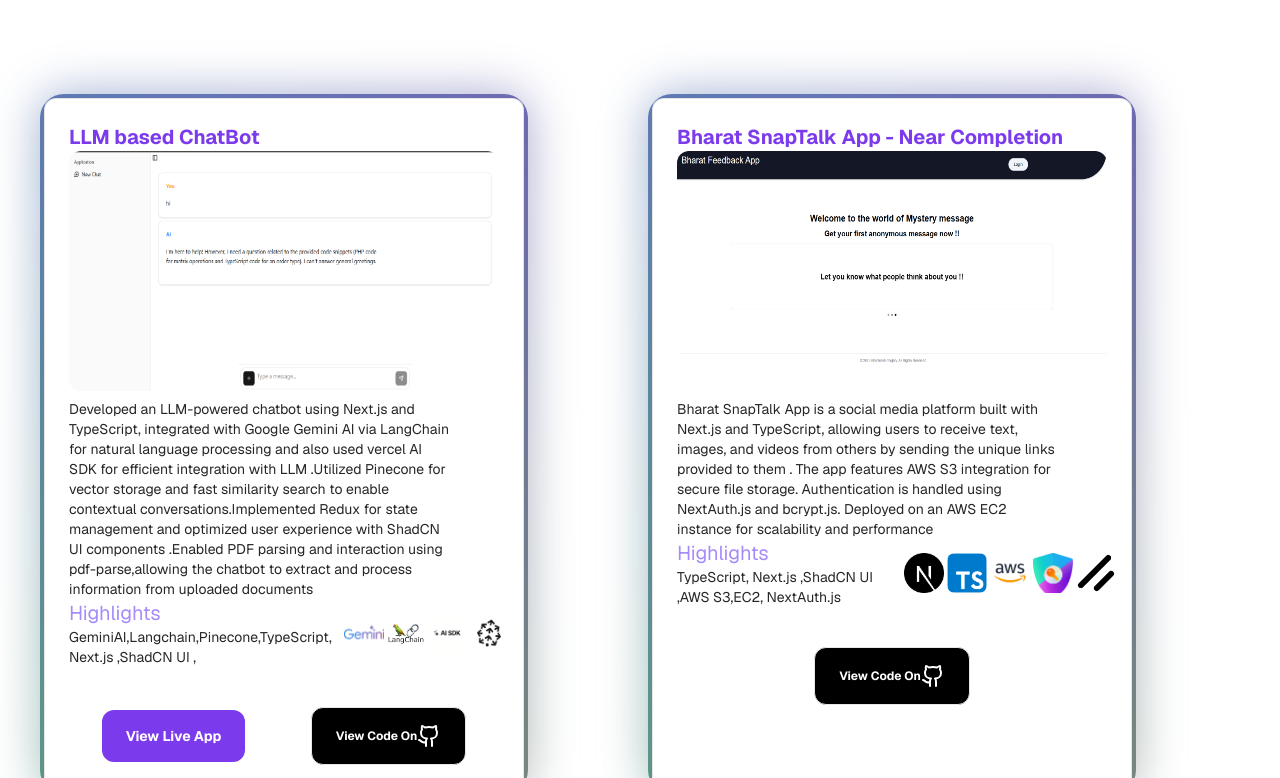
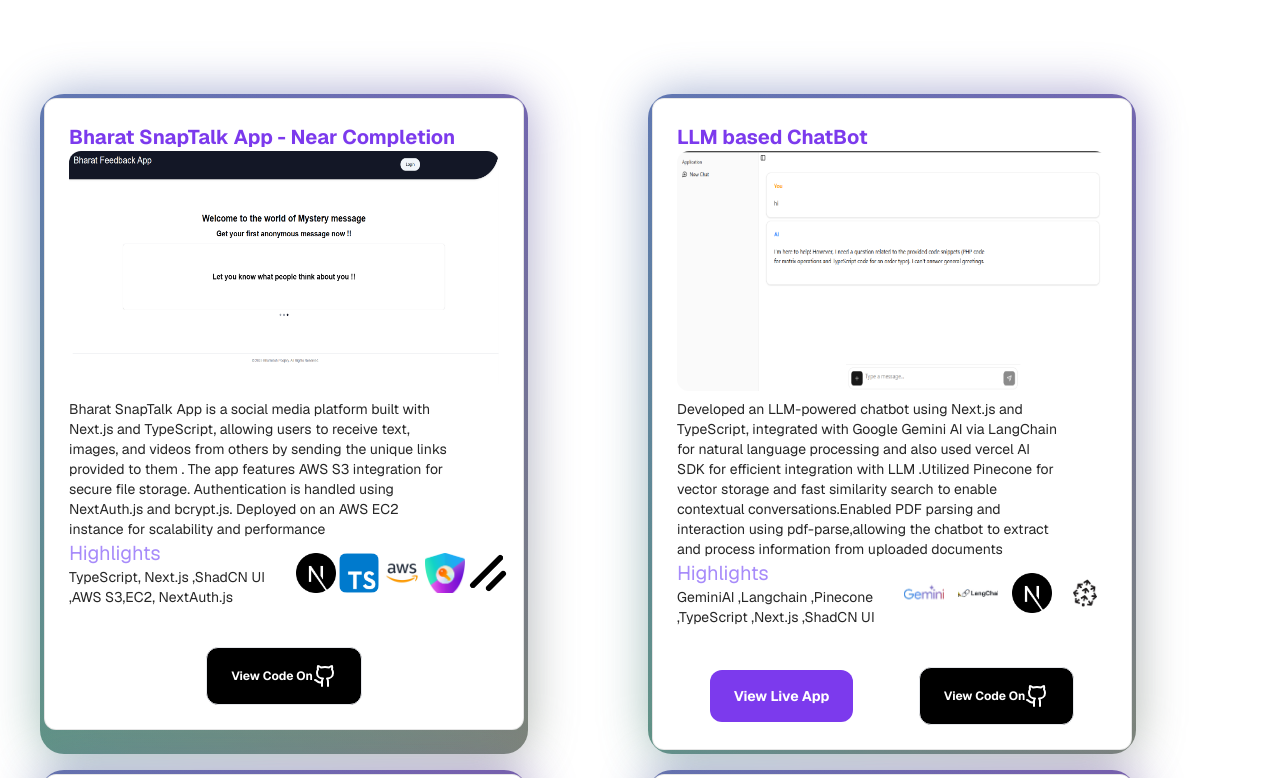
Before and after one commit to BharateshPoojary/portfolio, a Next.js app: page / in a window 1280 px wide. Shown: the part 2502-3280 px from the top of the page. Built offline with nearby package versions, Linux system fonts and the light colour scheme.

Commit message:
refactored

```diff
--- a/src/components/layout/GradientCards.tsx
+++ b/src/components/layout/GradientCards.tsx
@@ -32,23 +32,6 @@ const GradientCards = () => {
   const projects: ProjectsType[] = [
     {
       id: 1,
-      title: "LLM based ChatBot",
-      src: "/bharat-llm-model.png",
-      alt: "bharat llm based chatbot",
-      description: `Developed an LLM-powered chatbot using Next.js and TypeScript, integrated with Google Gemini AI via LangChain for natural language processing and also used vercel AI SDK for efficient integration with LLM .Utilized Pinecone for vector storage and fast similarity search to enable contextual conversations.Implemented Redux for state management and optimized user experience with ShadCN UI components .Enabled PDF parsing and interaction using pdf-parse,allowing the chatbot to extract and process information from uploaded documents`,
-      majorConcepts:
-        "GeminiAI,Langchain,Pinecone,TypeScript, Next.js ,ShadCN UI ,",
-      techStacks: [
-        { id: 1, name: "Gemini AI", image: "/gemini-logo.webp" },
-        { id: 2, name: "Langchain", image: "/langchain.webp" },
-        { id: 3, name: "AI SDK", image: "/AI-SDK.png" },
-        { id: 4, name: "Pinecone DB", image: "/pinecone.png" },
-      ],
-      githubLink: "https://github.com/BharateshPoojary/llm-model",
-      demoLink: "https://bharat-llm-model.vercel.app",
-    },
-    {
-      id: 2,
       title: "Bharat SnapTalk App - Near Completion",
       src: "/bharat-snaptalk.png",
       alt: "bharat snaptalk app",
@@ -62,6 +45,23 @@ const GradientCards = () => {
         { id: 5, name: "ShadCN UI", image: "/shadcn.png" },
       ],
       githubLink: "https://github.com/BharateshPoojary/feedback-app",
+    },
+    {
+      id: 2,
+      title: "LLM based ChatBot",
+      src: "/bharat-llm-model.png",
+      alt: "bharat llm based chatbot",
+      description: `Developed an LLM-powered chatbot using Next.js and TypeScript, integrated with Google Gemini AI via LangChain for natural language processing and also used vercel AI SDK for efficient integration with LLM .Utilized Pinecone for vector storage and fast similarity search to enable contextual conversations.Enabled PDF parsing and interaction using pdf-parse,allowing the chatbot to extract and process information from uploaded documents`,
+      majorConcepts:
+        "GeminiAI ,Langchain ,Pinecone ,TypeScript ,Next.js ,ShadCN UI",
+      techStacks: [
+        { id: 1, name: "Gemini AI", image: "/gemini-logo.webp" },
+        { id: 2, name: "Langchain", image: "/langchain.jpg" },
+        { id: 3, name: "Next.js", image: nextjsImageSrc },
+        { id: 4, name: "Pinecone DB", image: "/pinecone.png" },
+      ],
+      githubLink: "https://github.com/BharateshPoojary/llm-model",
+      demoLink: "https://bharat-llm-model.vercel.app",
     },
     {
       id: 3,
@@ -134,13 +134,13 @@ const GradientCards = () => {
           {projects.map((eachproject) => (
             <BackgroundGradient
               key={eachproject.id}
-              className="rounded-[22px] w-fit h-[100%]"
+              className="rounded-[22px] w-fit h-fit"
             >
-              <div className="h-[100%]">
+              <div>
                 <div
                   className={`${
                     CurrentTheme === "dark" ? " bg-black " : " bg-white "
-                  }   dark:hover:shadow-2xl dark:hover:shadow-emerald-500/[0.1] dark:bg-black dark:border-white/[0.2] border-black/[0.1] w-auto sm:w-[30rem] min-[422]:h-[38rem] h-[100%] p-6 border rounded-xl `}
+                  }   dark:hover:shadow-2xl dark:hover:shadow-emerald-500/[0.1] dark:bg-black dark:border-white/[0.2] border-black/[0.1] w-full sm:w-[30rem] h-fit p-6 border rounded-xl `}
                 >
                   <div className="text-xl font-bold text-violet-600 dark:text-white">
                     {eachproject.title}
@@ -168,7 +168,7 @@ const GradientCards = () => {
                       CurrentTheme === "dark"
                         ? "text-neutral-300"
                         : "text-neutral-800"
-                    } flex  flex-row justify-between items-center w-ful text-sm`}
+                    } flex  flex-row justify-between items-center w-full text-sm`}
                   >
                     <div className="flex-1">
                       <span className="text-violet-400 text-xl ">
@@ -178,7 +178,7 @@ const GradientCards = () => {
                       {eachproject.majorConcepts}
                     </div>
                     <div className="flex-1">
-                      <div className="flex flex-row items-center justify-center ">
+                      <div className="flex flex-row items-center justify-center text-wrap ">
                         <AnimatedTooltip items={eachproject.techStacks} />
                       </div>
                     </div>
```
Also changed, not shown: public/gemini.png (added), public/langchain.jpg (added).
